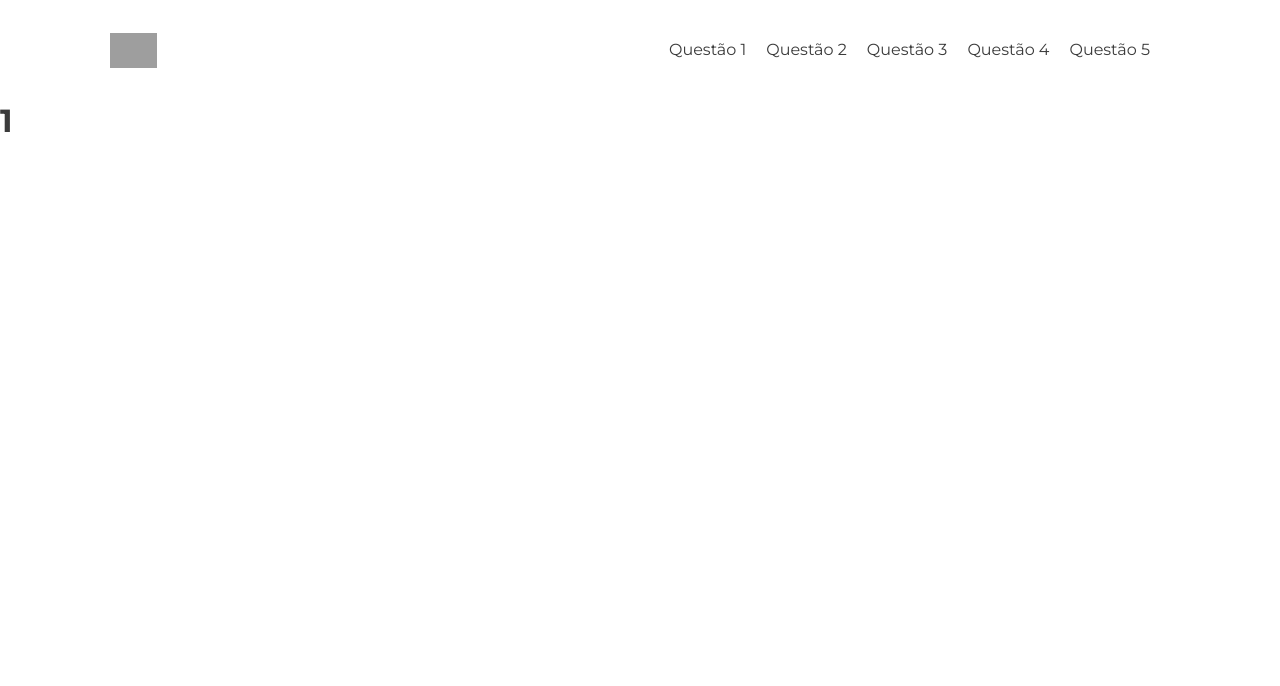
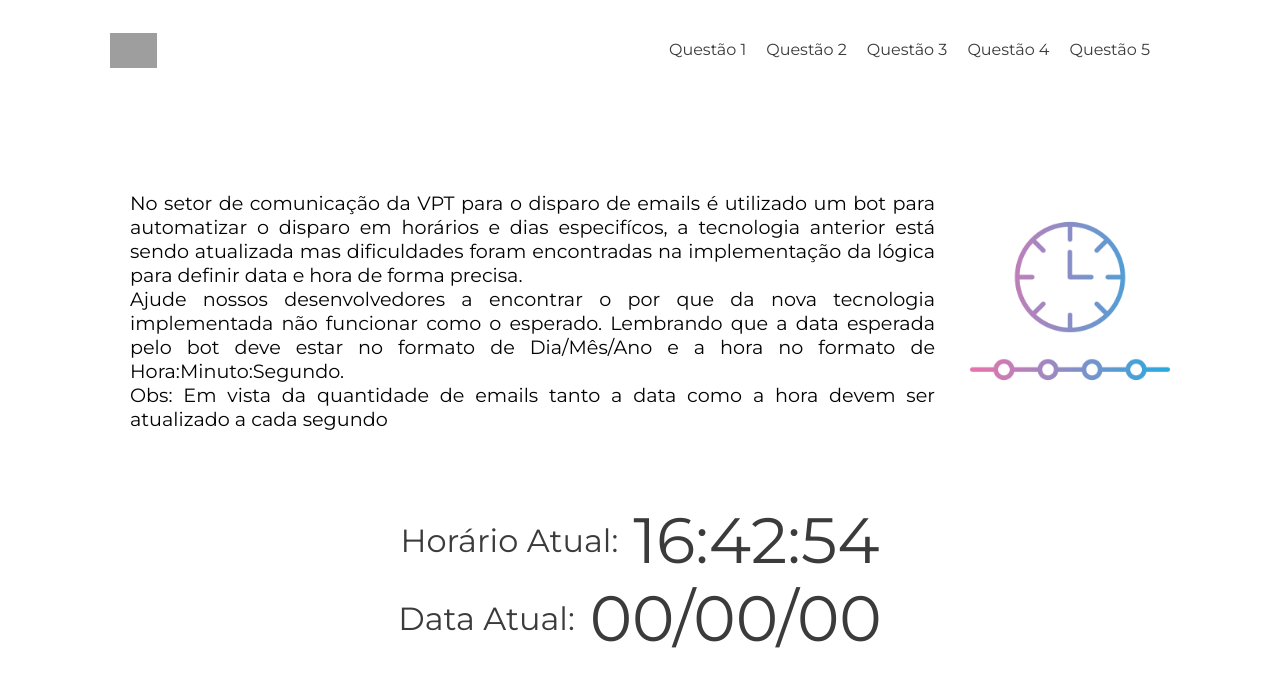
Before and after one commit to bot-do-jao/dojo-debug-advanced-grupo-1, a plain HTML site: page questao1/q1.html in a window 1280 px wide. Drawn offline with Linux system fonts and the light colour scheme; grey boxes are pictures that could not be loaded.

Commit message:
docs: adicionado questão 01

```diff
--- a/questao1/q1.css
+++ b/questao1/q1.css
@@ -65,3 +65,42 @@ header {
         justify-content: center;
     }
 }
+
+.clock, .date {
+    display: flex;
+    justify-content: center;
+    align-items: center;
+    gap: 15px;
+    font-size: 2rem;
+    font-family: monospace;
+}
+
+.time, .real-date {
+    font-size: 2em;
+}
+
+.descricao {
+    display: flex;
+    margin: 0 auto;
+    padding: 50px 20px;
+    max-width: 1100px;
+    margin: 0 auto;
+    gap: 15px;
+    align-items: center;
+}
+
+.descricao h2 {
+    font-size: 2.5em;
+    color: white;
+    text-align: left;
+    margin-bottom: 30px;
+}
+
+.descricao p {
+    background-color: white;
+    padding: 20px;
+    color: rgb(3, 3, 3);
+    margin-top: 20px;
+    font-size: 1.2em;
+    text-align: center;
+}
--- a/questao1/q1.html
+++ b/questao1/q1.html
@@ -23,6 +23,25 @@
         </nav>
     </header>
 
-    <h1>1</h1>
+    <section class="descricao">
+      <p style="text-align: justify;">No setor de comunicação da VPT para o disparo de emails é utilizado um bot para automatizar o disparo em horários e dias especifícos, a tecnologia anterior está sendo atualizada mas dificuldades foram encontradas na implementação da lógica para definir data e hora de forma precisa.<br>
+      Ajude nossos desenvolvedores a encontrar o por que da nova tecnologia implementada não funcionar como o esperado. Lembrando que a data esperada pelo bot deve estar no formato de Dia/Mês/Ano e a hora no formato de Hora:Minuto:Segundo.<br>
+      Obs: Em vista da quantidade de emails tanto a data como a hora devem ser atualizado a cada segundo
+      </p>
+      <img src="../imagens/clock.png" width="200px" height="200px">
+    </section>
+
+    <div class="clock">
+      <div>Horário Atual:</div>
+      <div class="time" id="time">00:00:00</div>
+    </div>
+
+    <div class="date">
+      <div>Data Atual:</div>
+      <div class="real-date" id="real-date">00/00/00</div>
+    </div>
+
+    <script src="../script.js"></script>
+
 </body>
 </html>
--- a/script.js
+++ b/script.js
@@ -0,0 +1,33 @@
+function updateClock() {
+    const now = new Date();
+    const hours = now.getHours().toString().padStart(2, '0');
+    const minutes = now.getMinutes().toString().padStart(2, '0');
+    const seconds = now.getSeconds().toString().padStart(2, '0');
+    const timeString = `${hours}:${seconds}:${minutes}`;
+
+    const timeElement = document.getElementById('time');
+    timeElement.textContent = timeString;
+}
+
+setInterval(updateClock, 3500);
+
+// Chama a função para atualizar o relógio inicialmente
+updateClock();
+
+function updateDate() {
+    const now = new Date();
+
+    const day = now.getDate().toString().padStart(2, '0');
+    const month = (now.getMonth()).toString().padStart(2, '0');
+    const year = now.getFullYear();
+
+    const dateString = `${day}/${month}/${year}`;
+
+    const timeElement = document.getElementById('data');
+    timeElement.textContent = dateString;
+}
+
+setInterval(updateDate, 3500);
+
+// Chama a função para atualizar a data inicialmente
+updateDate();
```
Also changed, not shown: imagens/clock.png (added).
